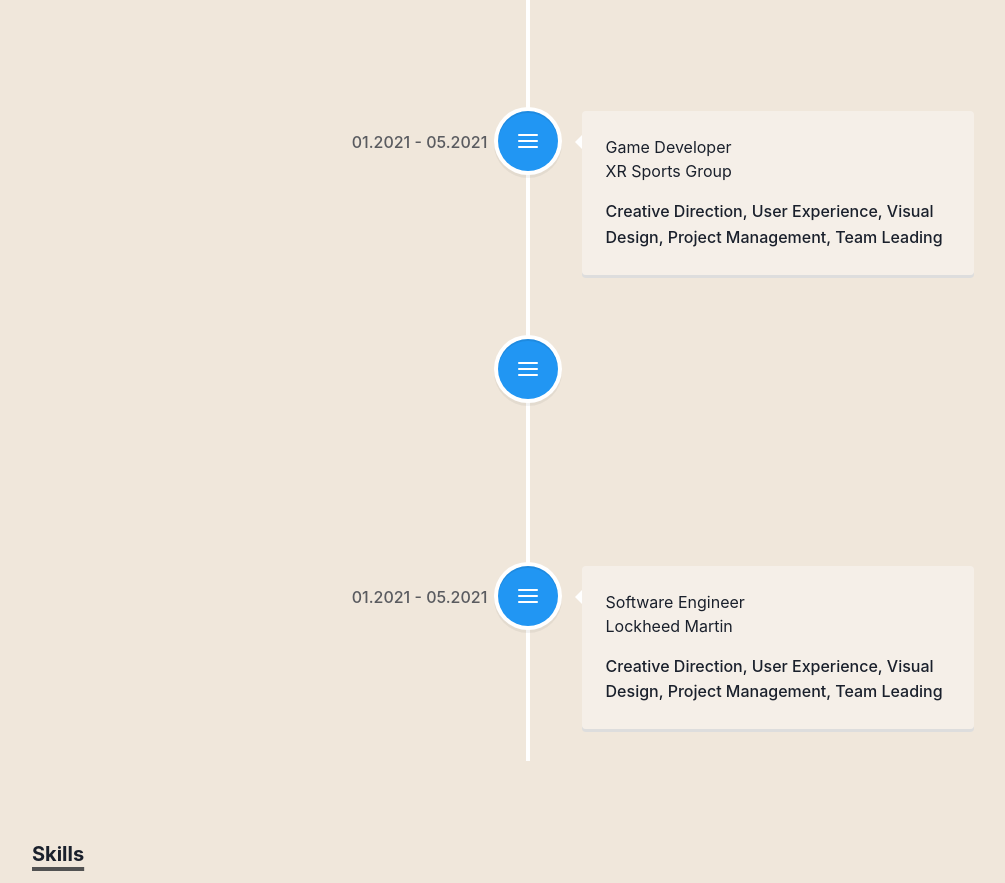
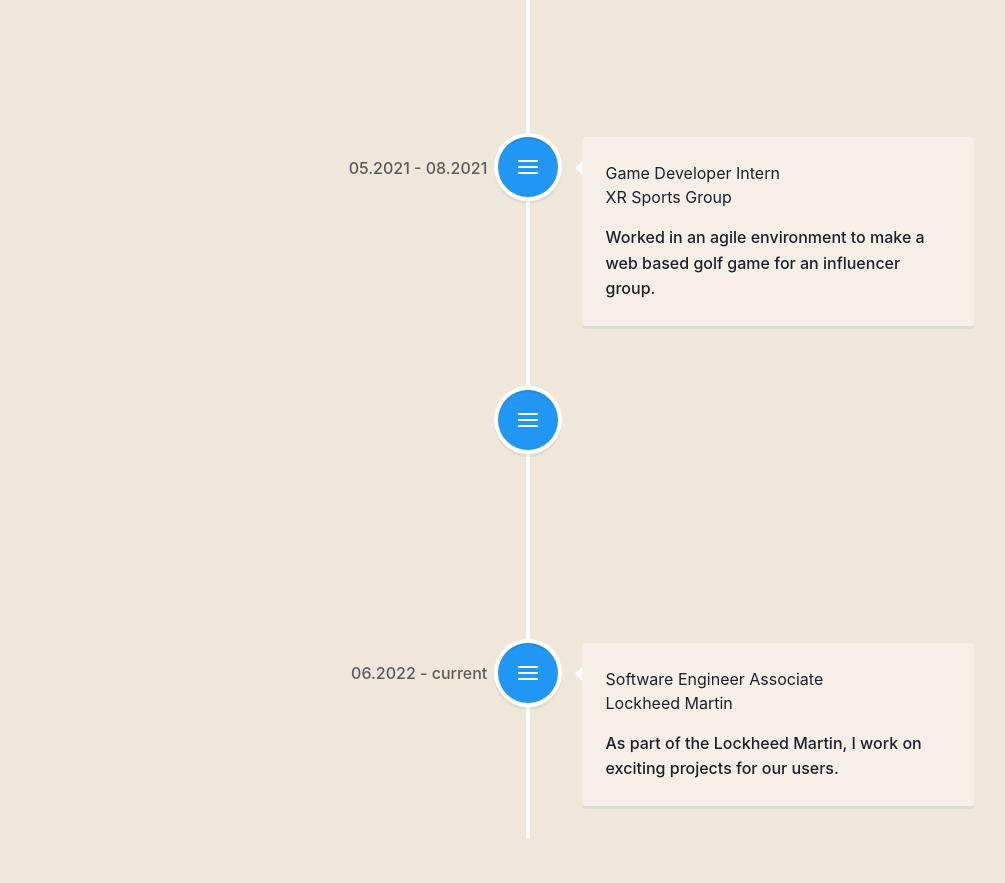
Before and after one commit to namhnguy/portfolio-v3, a React (Create React App) app: page / in a window 1280 px wide. Shown: the part 1300-2183 px from the top of the page, without its empty margins (112-1117 px from the left). Built offline with nearby package versions, Linux system fonts and the light colour scheme.

Commit message:
add some animation

```diff
--- a/src/components/aboutMeSection/AboutMeCard.js
+++ b/src/components/aboutMeSection/AboutMeCard.js
@@ -1,10 +1,17 @@
 import React from 'react';
 import { Box, Flex, Heading, Text, useColorModeValue } from '@chakra-ui/react';
 import { Icon } from '@iconify/react';
+import MotionContainer from '../common/MotionContainer';
 
 const AboutMeCard = () => {
   return (
     <>
+      <MotionContainer
+        whileHover={{
+          scale: 1.2,
+        }}
+        width='fit-content'
+      >
         <Heading
           marginTop={3}
           marginBottom={4}
@@ -19,6 +26,7 @@ const AboutMeCard = () => {
         >
           About Me
         </Heading>
+      </MotionContainer>
       <Flex
         flexDirection='column'
         minWidth='0'
--- a/src/components/aboutMeSection/AboutMeHeading.js
+++ b/src/components/aboutMeSection/AboutMeHeading.js
@@ -3,6 +3,7 @@ import { Box, useColorModeValue, Heading, Image } from '@chakra-ui/react';
 import ProfileImg from '../../assets/image/profile.jpg';
 import Typical from 'react-typical';
 import './AboutMeHeading.css';
+import MotionContainer from '../common/MotionContainer';
 
 const AboutMeHeading = () => {
   return (
@@ -20,9 +21,15 @@ const AboutMeHeading = () => {
 
       <Box display={{ md: 'flex' }}>
         <Box flexGrow={1}>
-          <Heading as='h2' size='xl'>
-            Nam Nguyen
-          </Heading>
+          <MotionContainer
+            initial={{ x: 100 }}
+            animate={{ x: 0 }}
+            transition={{ ease: 'easeOut', duration: 2 }}
+          >
+            <Heading as='h2' size='xl'>
+              Nam Nguyen
+            </Heading>
+          </MotionContainer>
           <Typical
             steps={['Web Developer, Game Developer, Blender Enthusist']}
             wrapper='p'
--- a/src/components/aboutMeSection/AboutMeSection.js
+++ b/src/components/aboutMeSection/AboutMeSection.js
@@ -6,6 +6,7 @@ import AboutMeCard from './AboutMeCard';
 const AboutMeSection = () => {
   return (
     <Container
+      id='about-section'
       as='section'
       maxW={[
         'container.sm',
--- /dev/null
+++ b/src/components/common/MotionContainer.js
@@ -0,0 +1,12 @@
+import { chakra } from '@chakra-ui/react';
+import { motion, isValidMotionProp } from 'framer-motion';
+
+const MotionContainer = chakra(motion.div, {
+  /**
+   * Allow motion props and the children prop to be forwarded.
+   * All other chakra props not matching the motion props will still be forwarded.
+   */
+  shouldForwardProp: (prop) => isValidMotionProp(prop) || prop === 'children',
+});
+
+export default MotionContainer;
--- a/src/components/experienceSection/ExperienceSection.js
+++ b/src/components/experienceSection/ExperienceSection.js
@@ -1,10 +1,12 @@
 import React from 'react';
 import { Container, Heading } from '@chakra-ui/react';
 import ExperienceTimeline from './ExperienceTimeline';
+import MotionContainer from '../common/MotionContainer';
 
 const ExperienceSection = () => {
   return (
     <Container
+      id='exp-section'
       as='section'
       maxW={[
         'container.sm',
@@ -13,6 +15,12 @@ const ExperienceSection = () => {
         'container.lg',
         'container.lg',
       ]}
+    >
+      <MotionContainer
+        whileHover={{
+          scale: 1.2,
+        }}
+        width='fit-content'
       >
         <Heading
           marginTop={20}
@@ -28,6 +36,8 @@ const ExperienceSection = () => {
         >
           Experience
         </Heading>
+      </MotionContainer>
+
       <ExperienceTimeline />
     </Container>
   );
--- a/src/components/experienceSection/ExperienceTimeline.js
+++ b/src/components/experienceSection/ExperienceTimeline.js
@@ -24,12 +24,12 @@ const ExperienceTimeline = () => {
         <h3>Front-End Developer Intern</h3>
         <h4>Codubee</h4>
         <p>
-          Creative Direction, User Experience, Visual Design, Project
-          Management, Team Leading
+          Developed a movie recommendation web application that lets user search
+          for popular movies based on their criteria.
         </p>
       </VerticalTimelineElement>
       <VerticalTimelineElement
-        date='01.2021 - 05.2021'
+        date='05.2021 - 08.2021'
         contentStyle={{
           background: useColorModeValue(
             'rgba(255,255,255,0.36)',
@@ -39,15 +39,15 @@ const ExperienceTimeline = () => {
         iconStyle={{ background: 'rgb(33, 150, 243)', color: '#fff' }}
         icon={<HamburgerIcon />}
       >
-        <h3>Game Developer</h3>
+        <h3>Game Developer Intern</h3>
         <h4>XR Sports Group</h4>
         <p>
-          Creative Direction, User Experience, Visual Design, Project
-          Management, Team Leading
+          Worked in an agile environment to make a web based golf game for an
+          influencer group.
         </p>
       </VerticalTimelineElement>
       <VerticalTimelineElement
-        date='01.2021 - 05.2021'
+        date='08.2021 - 06.2022'
         contentStyle={{
           background: useColorModeValue(
             'rgba(255,255,255,0.36)',
@@ -60,12 +60,12 @@ const ExperienceTimeline = () => {
         <h3>Front-End Developer</h3>
         <h4>Antra</h4>
         <p>
-          Creative Direction, User Experience, Visual Design, Project
-          Management, Team Leading
+          Worked in an agile environment to develop a component library for
+          developers to use in their React application.
         </p>
       </VerticalTimelineElement>
       <VerticalTimelineElement
-        date='01.2021 - 05.2021'
+        date='06.2022 - current'
         contentStyle={{
           background: useColorModeValue(
             'rgba(255,255,255,0.36)',
@@ -75,11 +75,11 @@ const ExperienceTimeline = () => {
         iconStyle={{ background: 'rgb(33, 150, 243)', color: '#fff' }}
         icon={<HamburgerIcon />}
       >
-        <h3>Software Engineer</h3>
+        <h3>Software Engineer Associate</h3>
         <h4>Lockheed Martin</h4>
         <p>
-          Creative Direction, User Experience, Visual Design, Project
-          Management, Team Leading
+          As part of the Lockheed Martin, I work on exciting projects for our
+          users.
         </p>
       </VerticalTimelineElement>
     </VerticalTimeline>
--- a/src/components/nav/NavDesktop.js
+++ b/src/components/nav/NavDesktop.js
@@ -1,5 +1,6 @@
 import React from 'react';
 import { Stack, Link } from '@chakra-ui/react';
+import MotionContainer from '../common/MotionContainer';
 
 const NavDesktop = () => {
   return (
@@ -10,21 +11,31 @@ const NavDesktop = () => {
       alignItems='center'
       flexGrow={1}
     >
+      <MotionContainer whileTap={{ scale: 1.5 }} whileHover={{ scale: 1.2 }}>
         <Link p={2} href='#' _hover={{ textDecor: 'none' }}>
           Home
         </Link>
-      <Link p={2} href='#' _hover={{ textDecor: 'none' }}>
+      </MotionContainer>
+      <MotionContainer whileTap={{ scale: 1.5 }} whileHover={{ scale: 1.2 }}>
+        <Link p={2} href='#about-section' _hover={{ textDecor: 'none' }}>
           About Me
         </Link>
-      <Link p={2} href='#' _hover={{ textDecor: 'none' }}>
+      </MotionContainer>
+      <MotionContainer whileTap={{ scale: 1.5 }} whileHover={{ scale: 1.2 }}>
+        <Link p={2} href='#exp-section' _hover={{ textDecor: 'none' }}>
           Experience
         </Link>
-      <Link p={2} href='#' _hover={{ textDecor: 'none' }}>
+      </MotionContainer>
+      <MotionContainer whileTap={{ scale: 1.5 }} whileHover={{ scale: 1.2 }}>
+        <Link p={2} href='#skill-section' _hover={{ textDecor: 'none' }}>
           Skills
         </Link>
-      <Link href='#' _hover={{ textDecor: 'none' }}>
+      </MotionContainer>
+      <MotionContainer whileTap={{ scale: 1.5 }} whileHover={{ scale: 1.2 }}>
+        <Link href='#project-section' _hover={{ textDecor: 'none' }}>
           Projects
         </Link>
+      </MotionContainer>
     </Stack>
   );
 };
--- a/src/components/nav/NavMobile.js
+++ b/src/components/nav/NavMobile.js
@@ -22,16 +22,16 @@ const NavMobile = () => {
         <Link href='#' _hover={{ textDecor: 'none' }}>
           <MenuItem>Home</MenuItem>
         </Link>
-        <Link href='#' _hover={{ textDecor: 'none' }}>
+        <Link href='#about-section' _hover={{ textDecor: 'none' }}>
           <MenuItem>About Me</MenuItem>
         </Link>
-        <Link href='#' _hover={{ textDecor: 'none' }}>
+        <Link href='#exp-section' _hover={{ textDecor: 'none' }}>
           <MenuItem>Experience</MenuItem>
         </Link>
-        <Link href='#' _hover={{ textDecor: 'none' }}>
+        <Link href='#skill-section' _hover={{ textDecor: 'none' }}>
           <MenuItem>Skills</MenuItem>
         </Link>
-        <Link href='#' _hover={{ textDecor: 'none' }}>
+        <Link href='#project-section' _hover={{ textDecor: 'none' }}>
           <MenuItem>Projects</MenuItem>
         </Link>
       </MenuList>
--- a/src/components/projectSection/ProjectSection.js
+++ b/src/components/projectSection/ProjectSection.js
@@ -1,10 +1,12 @@
 import React from 'react';
 import { Container, Heading } from '@chakra-ui/react';
 import ProjectItems from './ProjectItems';
+import MotionContainer from '../common/MotionContainer';
 
 const ProjectSection = () => {
   return (
     <Container
+      id='project-section'
       as='section'
       maxW={[
         'container.sm',
@@ -13,6 +15,12 @@ const ProjectSection = () => {
         'container.lg',
         'container.lg',
       ]}
+    >
+      <MotionContainer
+        whileHover={{
+          scale: 1.2,
+        }}
+        width='fit-content'
       >
         <Heading
           marginTop={20}
@@ -28,6 +36,8 @@ const ProjectSection = () => {
         >
           Projects
         </Heading>
+      </MotionContainer>
+
       <ProjectItems />
     </Container>
   );
--- a/src/components/skillSection/SkillSection.js
+++ b/src/components/skillSection/SkillSection.js
@@ -1,10 +1,12 @@
 import React from 'react';
 import { Container, Heading } from '@chakra-ui/react';
 import SkillCarousel from './SkillCarousel';
+import MotionContainer from '../common/MotionContainer';
 
 const SkillSection = () => {
   return (
     <Container
+      id='skill-section'
       as='section'
       maxW={[
         'container.sm',
@@ -15,6 +17,12 @@ const SkillSection = () => {
       ]}
       paddingBottom={8}
       pos='relative'
+    >
+      <MotionContainer
+        whileHover={{
+          scale: 1.2,
+        }}
+        width='fit-content'
       >
         <Heading
           marginTop={20}
@@ -30,6 +38,8 @@ const SkillSection = () => {
         >
           Skills
         </Heading>
+      </MotionContainer>
+
       <SkillCarousel />
     </Container>
   );
```
Lines whose indentation alone changed are shown as unchanged.
